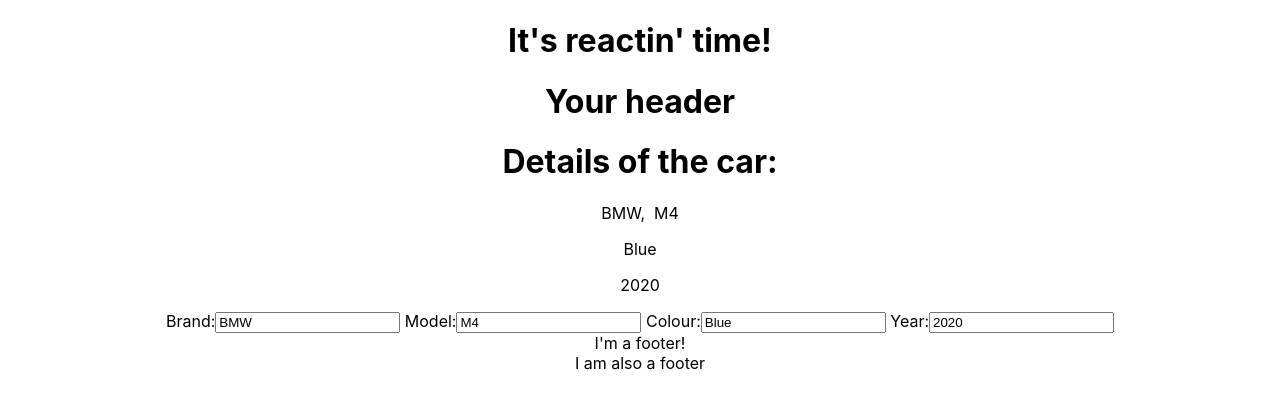
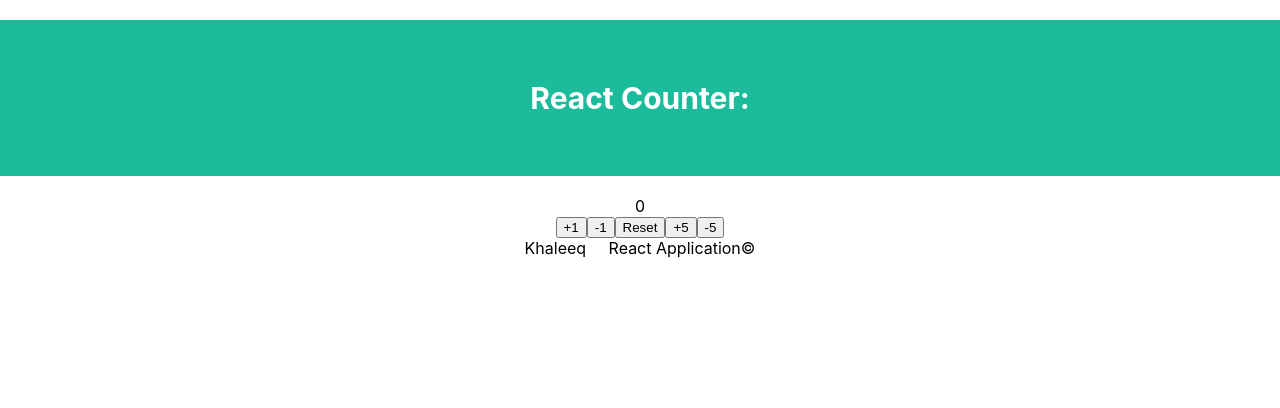
Before and after one commit to khxleeq/ReactDemoApp, a React (Create React App) app: page / in a window 1280 px wide. Shown: the top 408 px of the page. Built offline with nearby package versions, Linux system fonts and the light colour scheme.

Commit message:
Updated to counter with css

```diff
--- a/src/App.css
+++ b/src/App.css
@@ -36,6 +36,13 @@
     transform: rotate(360deg);
   }
 }
-
+.reactHeader {
+  padding: 60px;
+  text-align: center;
+  background: #1abc9c;
+  color: white;
+  font-size: 30px;
+}
 
 @import "./footer.css";
+@import "./count.css";
--- a/src/App.js
+++ b/src/App.js
@@ -5,17 +5,18 @@ import Trainer from './Trainer';
 import Trainee from './Trainee';
 import Login from './Login';
 import Car from './Car';
+import Count from './count';
 
 
 
 function App() {
 
-  const header = <h1 className='header'>It's reactin' time!</h1>;
+  // const header = <h1 className='header'>It's reactin' time!</h1>;
 
-  const HeadFunc = () => <h1>Your header</h1>;
+  const HeadFunc = () => <h1 className='reactHeader'>React Counter:</h1>;
   return (
     <div className="App">
-      {header}
+      {/* {header} */}
       {/* {HeadFunc()} */}
       <HeadFunc/>
       <main>
@@ -24,7 +25,8 @@ function App() {
         <Converter/>
         <Login/>
         <Trainer name ="Reece" age={25} specialism="DevOps"/> */}
-        <Car/>
+        {/* <Car/> */}
+        <Count/>
       </main>
       <Footer/>
     </div>
--- a/src/Car.jsx
+++ b/src/Car.jsx
@@ -12,7 +12,7 @@ const Car = () => {
             <h1>Details of the car:</h1>
              <p>{brand}, &nbsp;{model}</p>
              <p>{colour}</p>
-             <p>{year}</p>
+             <p>{year}</p>33666666666666666
 
              <form>
                  <label> Brand:</label>
--- /dev/null
+++ b/src/count.css
@@ -0,0 +1,46 @@
+.control__btn {
+    background-color: #FFFFFF;
+      border: 1px solid #222222;
+      border-radius: 8px;
+      box-sizing: border-box;
+      color: #222222;
+      cursor: pointer;
+      display: inline-block;
+      font-family: Circular,-apple-system,BlinkMacSystemFont,Roboto,"Helvetica Neue",sans-serif;
+      font-size: 16px;
+      font-weight: 600;
+      line-height: 20px;
+      margin: 0;
+      outline: none;
+      padding: 13px 23px;
+      position: relative;
+      text-align: center;
+      text-decoration: none;
+      touch-action: manipulation;
+      transition: box-shadow .2s,-ms-transform .1s,-webkit-transform .1s,transform .1s;
+      user-select: none;
+      -webkit-user-select: none;
+      width: auto;
+    }
+
+    .control__btn:focus-visible {
+      box-shadow: #222222 0 0 0 2px, rgba(255, 255, 255, 0.8) 0 0 0 4px;
+      transition: box-shadow .2s;
+    }
+
+    .control__btn:active {
+      background-color: #F7F7F7;
+      border-color: #000000;
+      transform: scale(.96);
+    }
+
+    .control__btn:disabled {
+      border-color: #DDDDDD;
+      color: #DDDDDD;
+      cursor: not-allowed;
+      opacity: 1;
+    }
+
+    .counter__output {
+        font-weight: 500;
+    }
--- /dev/null
+++ b/src/count.jsx
@@ -0,0 +1,82 @@
+import { React, useState } from 'react'
+
+
+const Count = () => {
+    const [counter, setCounter] = useState(0);
+
+
+      //increase counter
+    const increase1 = () => {
+    setCounter(count => count + 1);
+  };
+
+     //increase counter
+    const increase5 = () => {
+    setCounter(count => count + 5);
+          };
+
+  //decrease minus 1
+    const decrease1 = () => {
+    setCounter(count => count - 1);
+  };
+
+  //decrease minus 5
+
+    const decrease5 = () => {
+    setCounter(count => count - 5);
+  };
+
+  //reset counter
+    const reset = () =>{
+    setCounter(0)
+  }
+
+  return(
+  <div className="counter">
+  {/* <h1>React Counter</h1> */}
+  <span className="counter__output">{counter}</span>
+  <div className="btn__container">
+    <button className="control__btn" onClick={increase1}>+1</button>
+    <button className="control__btn" onClick={decrease1}>-1</button>
+    <button className="control__btn" onClick={reset}>Reset</button>
+    <button className="control__btn" onClick={increase5}>+5</button>
+    <button className="control__btn" onClick={decrease5}>-5</button>
+  </div>
+</div>
+);
+
+}
+
+
+export default Count;
+
+// export default function App() {
+//   const [counter, setCounter] = useState(0);
+
+//   //increase counter
+//   const increase = () => {
+//     setCounter(count => count + 1);
+//   };
+
+//   //decrease counter
+//   const decrease = () => {
+//     setCounter(count => count - 1);
+//   };
+
+//   //reset counter
+//   const reset = () =>{
+//     setCounter(0)
+//   }
+
+//   return (
+//     <div className="counter">
+//       <h1>React Counter</h1>
+//       <span className="counter__output">{counter}</span>
+//       <div className="btn__container">
+//         <button className="control__btn" onClick={increase}>+</button>
+//         <button className="control__btn" onClick={decrease}>-</button>
+//         <button className="reset" onClick={reset}>Reset</button>
+//       </div>
+//     </div>
+//   );
+// }
--- a/src/footer.css
+++ b/src/footer.css
@@ -3,22 +3,11 @@
     left: 0;
     bottom: 0;
     width: 100%;
-    background-color: red;
     color: white;
     text-align: center;
     border: 2em;
+    text-align: center;
+    background: #1abc9c;
+    color: white;
+    font-size: 15px;
   }
-
-  .footer1 {
-    position: fixed;
-    left: 0;
-    bottom: 0;
-    width: 100%;
-    background-color: red;
-    color: white;
-    text-align: center;
-  }
-
-  .header {
-    font-family:'Lucida Sans', 'Lucida Sans Regular', 'Lucida Grande', 'Lucida Sans Unicode', Geneva, Verdana, sans-serif;
-  }
--- a/src/footer.jsx
+++ b/src/footer.jsx
@@ -1,8 +1,8 @@
 const Footer = () => {
     return (
         <>
-            <footer className="footer">I'm a footer!</footer>
-            <footer className="footer1">I am also a footer</footer>
+            <footer className="footer">Khaleeq  &nbsp; &nbsp; React Application©</footer>
+            {/* <footer className="footer1">I am also a footer</footer>  */}
         </>
     );
     }
```
